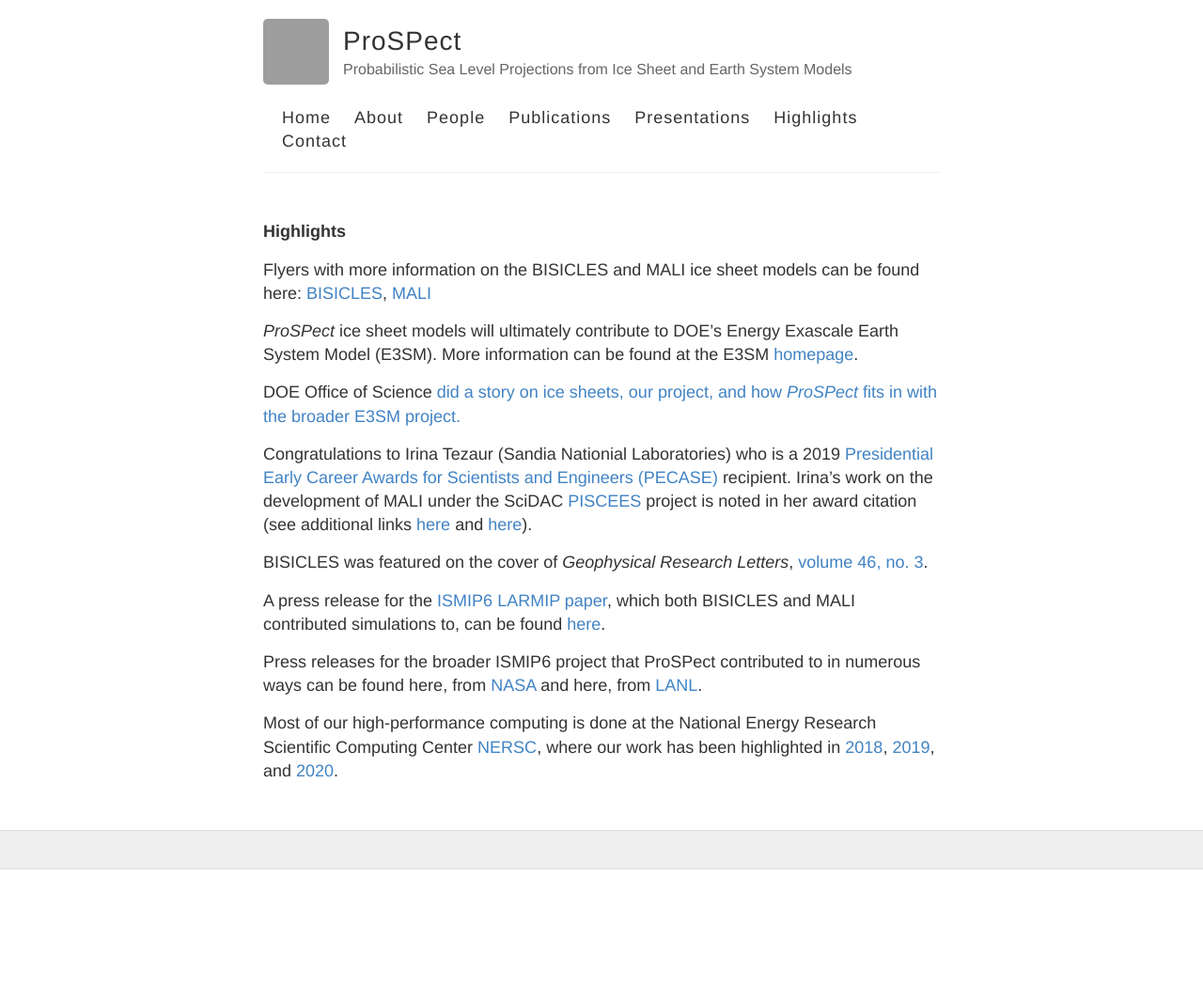
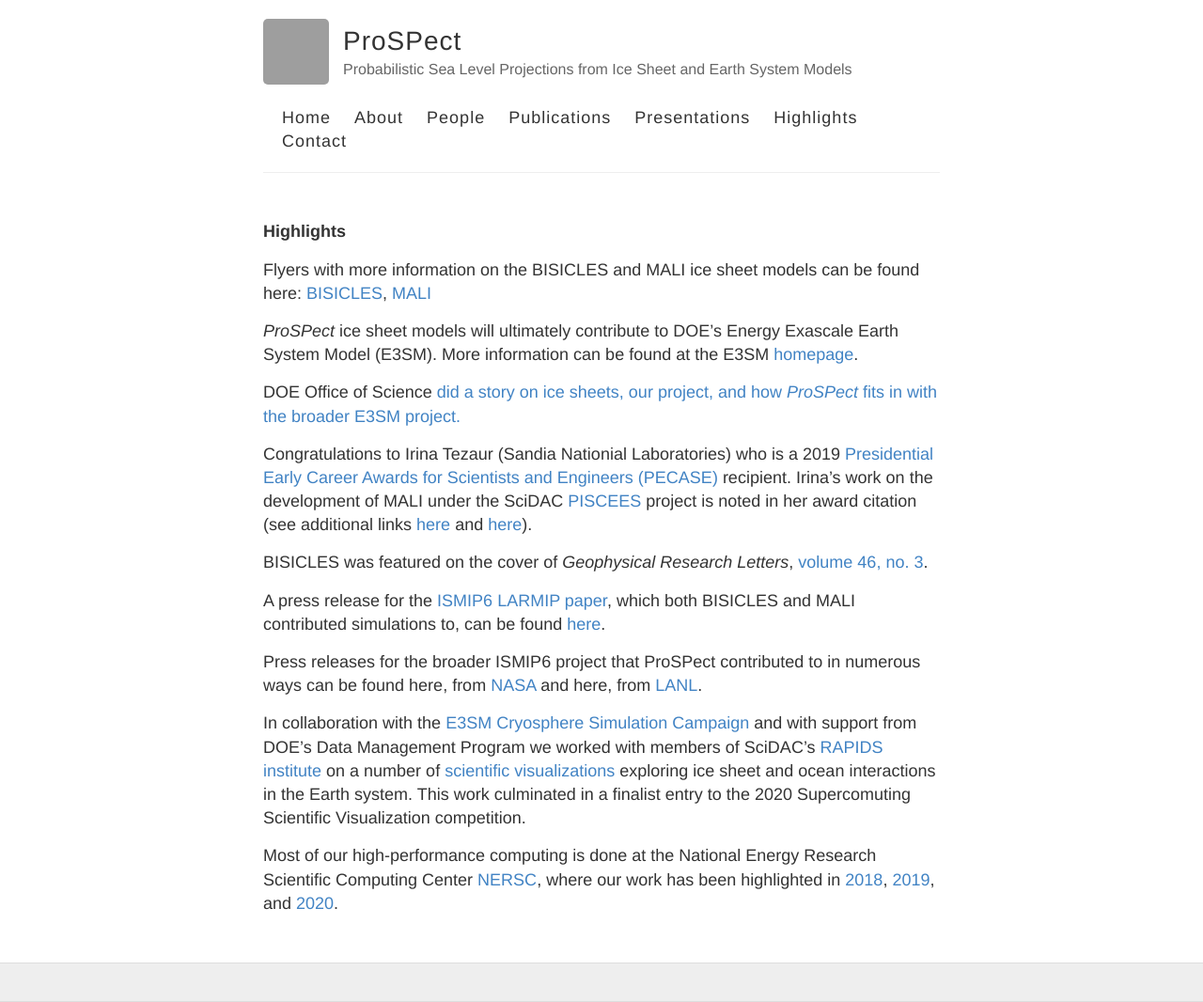
Before and after one commit to SLE-E3SM/SLE-E3SM.github.io, a Jekyll site: the page built from highlights.md, in a window 1280 px wide. Shown: the whole page at 94% size. Built offline with Jekyll 4.4.1, drawn with Linux system fonts in a browser that asks for light colours; before the commit the page ends 925 px from its top, so only the background shows below that; grey boxes are pictures that could not be loaded.

Commit message:
Update highlights.md

```diff
--- a/highlights.md
+++ b/highlights.md
@@ -20,4 +20,6 @@ A press release for the [ISMIP6 LARMIP paper](https://www.earth-syst-dynam.net/1
 
 Press releases for the broader ISMIP6 project that ProSPect contributed to in numerous ways can be found here, from [NASA](https://www.nasa.gov/feature/goddard/2020/emissions-could-add-15-inches-to-2100-sea-level-rise-nasa-led-study-finds) and here, from [LANL](https://www.lanl.gov/discover/news-release-archive/2020/September/0917-ice-sheets.php).
 
+In collaboration with the [E3SM Cryosphere Simulation Campaign](https://e3sm.org/research/cryosphere-ocean/) and with support from DOE's Data Management Program we worked with members of SciDAC's [RAPIDS institute](https://rapids.lbl.gov/) on a number of [scientific visualizations](https://e3sm.org/scientific-visualization-of-e3sms-cryosphere-campaign-simulations/) exploring ice sheet and ocean interactions in the Earth system. This work culminated in a finalist entry to the 2020 Supercomuting Scientific Visualization competition.
+
 Most of our high-performance computing is done at the National Energy Research Scientific Computing Center [NERSC](https://www.nersc.gov/about/), where our work has been highlighted in [2018](https://www.nersc.gov/assets/Science-Highlights-Presentations/NERSC-Highlights-2018-3-FINAL.pdf), [2019](https://www.nersc.gov/assets/Science-Highlights-Presentations/NERSC-Science-Highlights-R20191016.pdf), and [2020](https://www.nersc.gov/science/science-highlights-presentations/).
```
